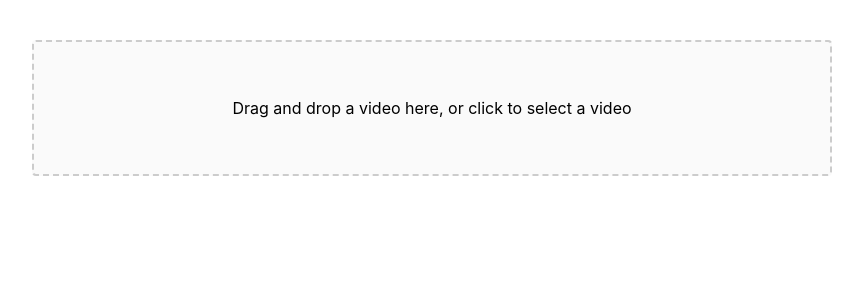
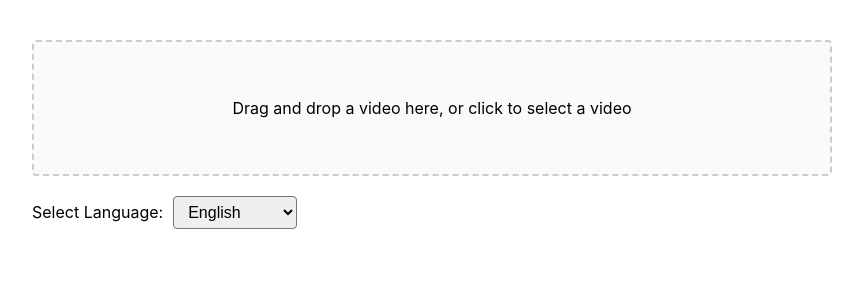
Before and after one commit to maxatucl/veed-hackathon, a React (Create React App) app in the folder frontend/: page / in a window 1280 px wide. Shown: the top 300 px of the page, without its empty margins (208-1071 px from the left). Built offline with nearby package versions, Linux system fonts and the light colour scheme.

Commit message:
lanugage selection

```diff
--- a/frontend/src/App.tsx
+++ b/frontend/src/App.tsx
@@ -6,6 +6,7 @@ import './App.css';
 function App() {
   const [video, setVideo] = useState<File | null>(null);
   const [previewUrl, setPreviewUrl] = useState<string | null>(null);
+  const [language, setLanguage] = useState<string>('en'); // default to English
 
   const onDrop = useCallback((acceptedFiles: File[]) => {
     const file = acceptedFiles[0];
@@ -30,6 +31,7 @@ function App() {
 
     const formData = new FormData();
     formData.append('video', video);
+    formData.append('language', language);
 
     try {
       const response = await axios.post('http://localhost:5000/upload', formData, {
@@ -54,6 +56,50 @@ function App() {
         )}
       </div>
 
+      {/* Language Dropdown */}
+      <div style={{ marginTop: '20px' }}>
+        <label htmlFor="language-select" style={{ marginRight: '10px' }}>
+          Select Language:
+        </label>
+        <select
+          id="language-select"
+          value={language}
+          onChange={(e) => setLanguage(e.target.value)}
+          style={{ padding: '6px 10px', fontSize: '16px', borderRadius: '4px' }}
+        >
+          <option value="english">English</option>
+          <option value="hindi">Hindi</option>
+          <option value="portuguese">Portuguese</option>
+          <option value="mandarin">Mandarin</option>
+          <option value="spanish">Spanish</option>
+          <option value="french">French</option>
+          <option value="german">German</option>
+          <option value="japanese">Japanese</option>
+          <option value="arabic">Arabic</option>
+          <option value="russian">Russian</option>
+          <option value="korean">Korean</option>
+          <option value="indonesian">Indonesian</option>
+          <option value="italian">Italian</option>
+          <option value="dutch">Dutch</option>
+          <option value="turkish">Turkish</option>
+          <option value="polish">Polish</option>
+          <option value="swedish">Swedish</option>
+          <option value="tagalog">Tagalog</option>
+          <option value="malay">Malay</option>
+          <option value="romanian">Romanian</option>
+          <option value="ukrainian">Ukrainian</option>
+          <option value="greek">Greek</option>
+          <option value="czech">Czech</option>
+          <option value="danish">Danish</option>
+          <option value="finnish">Finnish</option>
+          <option value="bulgarian">Bulgarian</option>
+          <option value="croatian">Croatian</option>
+          <option value="slovak">Slovak</option>
+          <option value="tamil">Tamil</option>
+          <option value="norwegian">Norwegian</option>
+        </select>
+      </div>
+
       {previewUrl && (
         <div className="preview">
           <video src={previewUrl} controls width="100%" />
```
Also changed, not shown: 1 other file (tests, documents, lock files or other folders).
